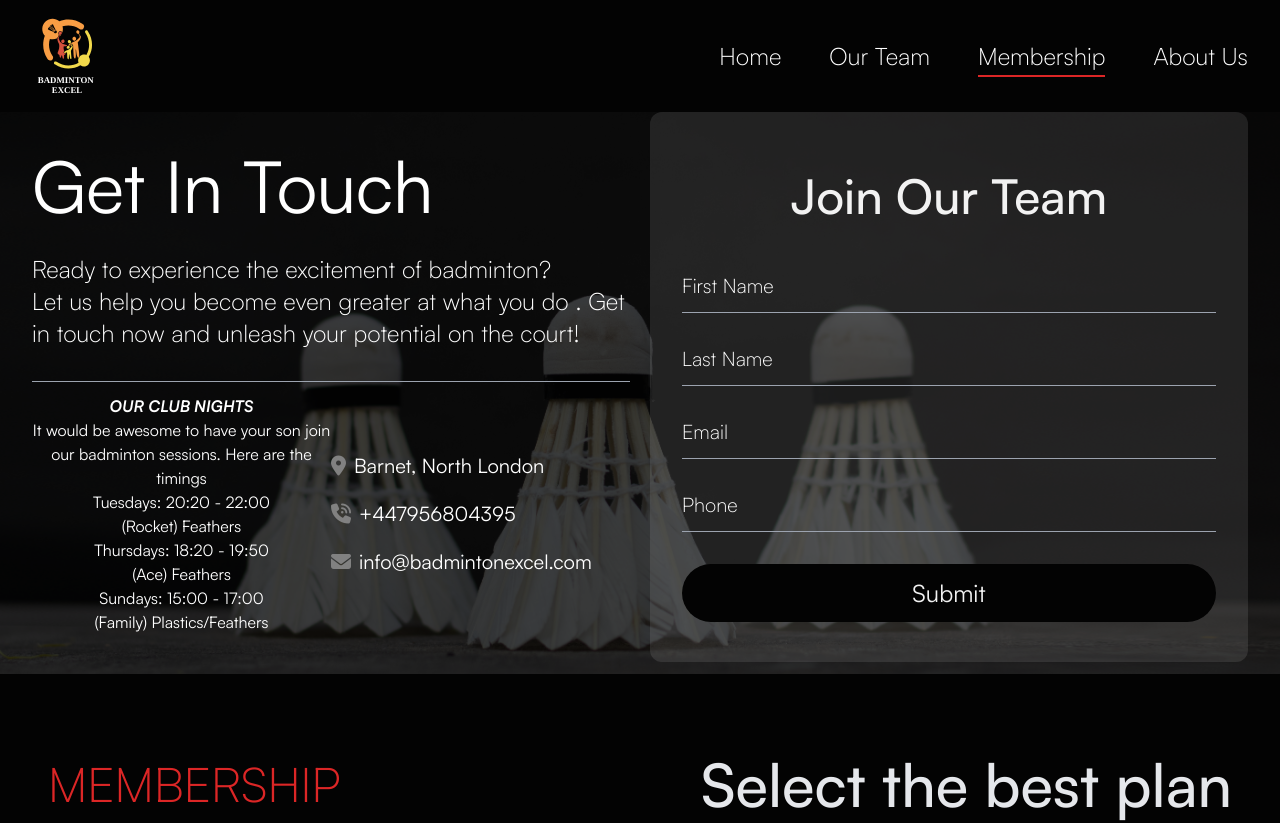
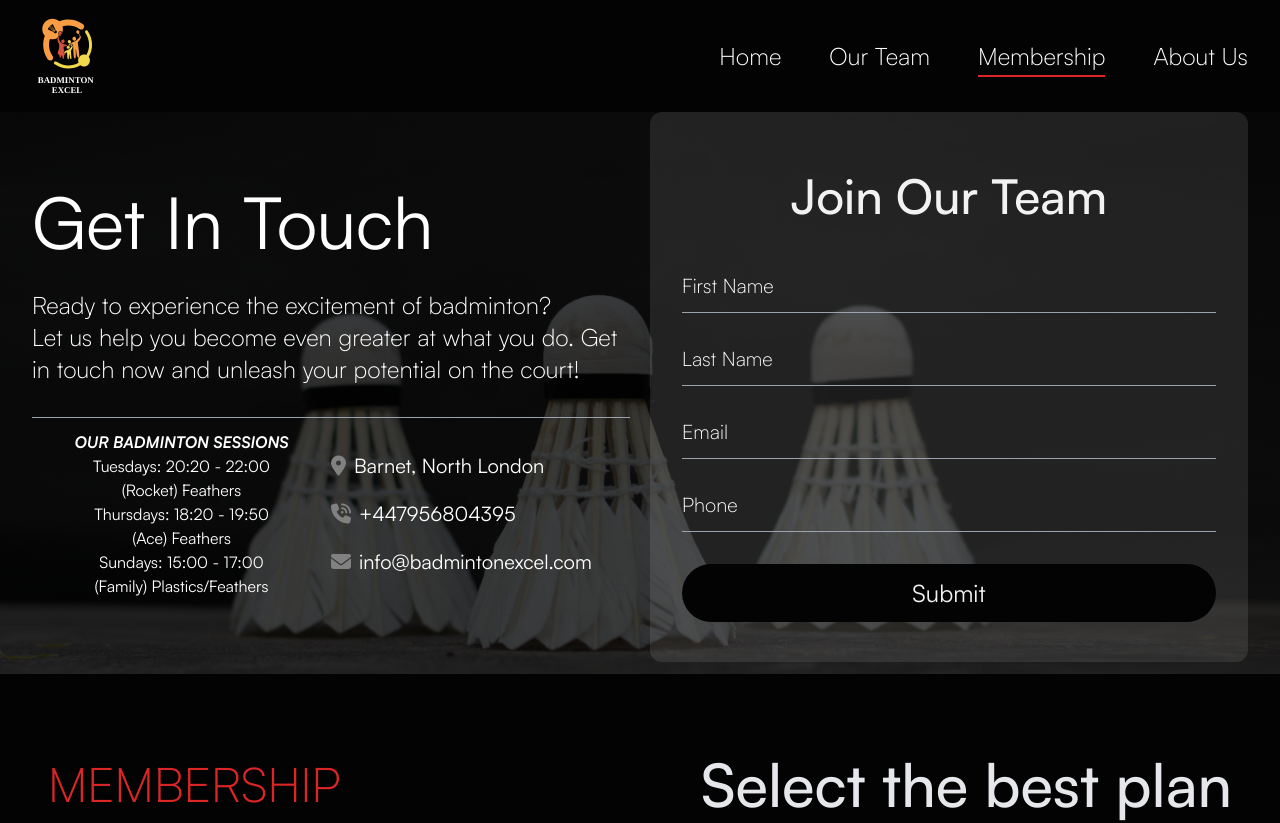
Before and after one commit to fola4/excel, a React (Vite) app: page /membership in a window 1280 px wide. Shown: the top 823 px of the page. Built offline with nearby package versions, Linux system fonts and the light colour scheme.

Commit message:
change google tag code

```diff
--- a/index.html
+++ b/index.html
@@ -13,7 +13,7 @@
         j.async = true;
         j.src = "https://www.googletagmanager.com/gtm.js?id=" + i + dl;
         f.parentNode.insertBefore(j, f);
-      })(window, document, "script", "dataLayer", "GTM-52BCQ74V");
+      })(window, document, "script", "dataLayer", "GTM-NKR8Q8KF");
     </script>
     <script
       src="https://kit.fontawesome.com/e547d62e90.js"
@@ -28,14 +28,13 @@
     />
   </head>
   <body class="font-satoshi">
-    <noscript
-      ><iframe
-        src="https://www.googletagmanager.com/ns.html?id=GTM-52BCQ74V"
+    <noscript><iframe
+        src="https://www.googletagmanager.com/ns.html?id=GTM-NKR8Q8KF"
         height="0"
         width="0"
         style="display: none; visibility: hidden"
-      ></iframe
-    ></noscript>
+      ></iframe>
+    </noscript>
     <div id="root"></div>
 
     <script type="module" src="/src/main.jsx"></script>
--- a/src/pages/Membership.jsx
+++ b/src/pages/Membership.jsx
@@ -35,7 +35,7 @@ function Membership() {
             </h2>
             <p className="border-b border-gray-400 py-8 text-2xl font-thin">
               Ready to experience the excitement of badminton?<br></br>Let us
-              help you become even greater at what you do . Get in touch now and
+              help you become even greater at what you do. Get in touch now and
               unleash your potential on the court!
             </p>
 
@@ -43,11 +43,7 @@ function Membership() {
               <div className="text-md self-center md:self-start">
                 <div className="flex flex-col justify-center">
                   <p className="text-center font-bold uppercase italic">
-                    Our club nights
-                  </p>
-                  <p className="text-center">
-                    It would be awesome to have your son join our badminton
-                    sessions. Here are the timings
+                    Our Badminton Sessions
                   </p>
                   <p className="text-center">Tuesdays: 20:20 - 22:00</p>
                   <p className="text-center">(Rocket) Feathers</p>
```
